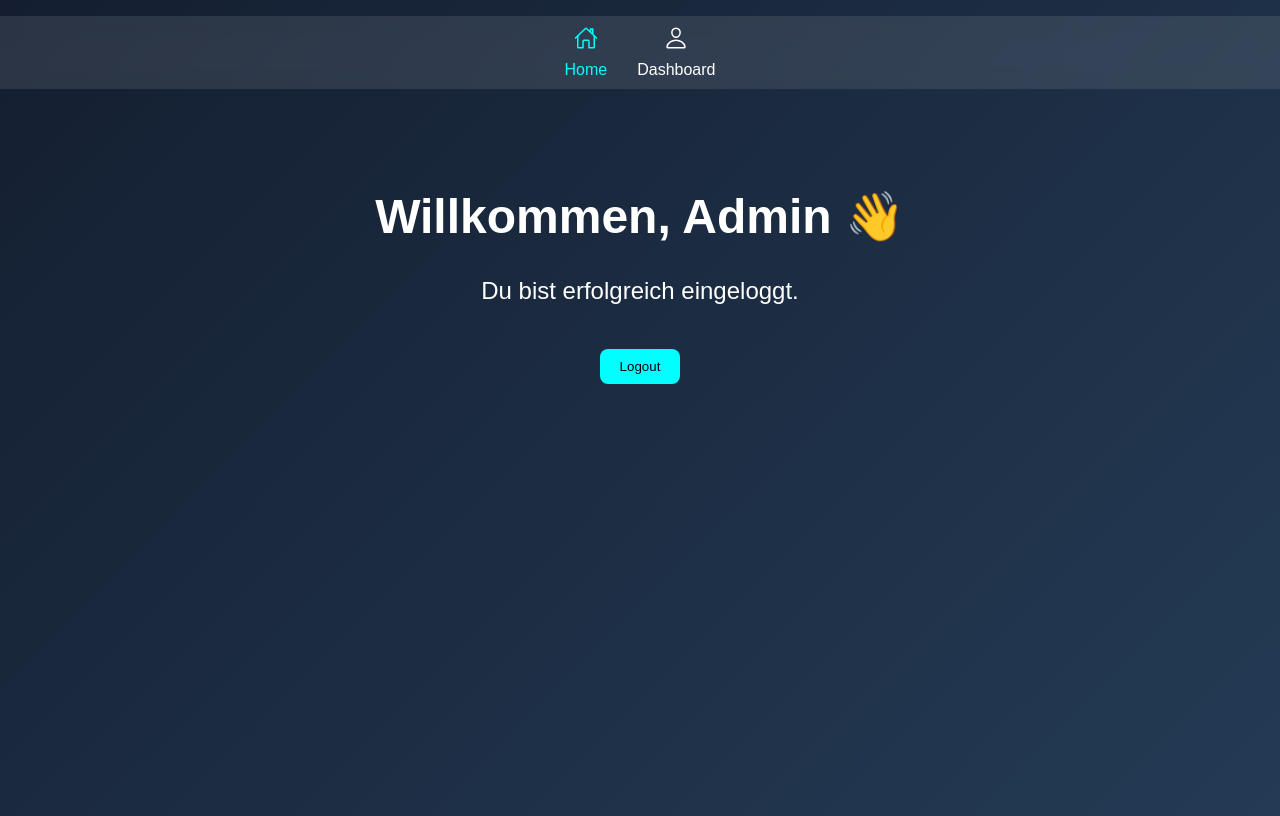
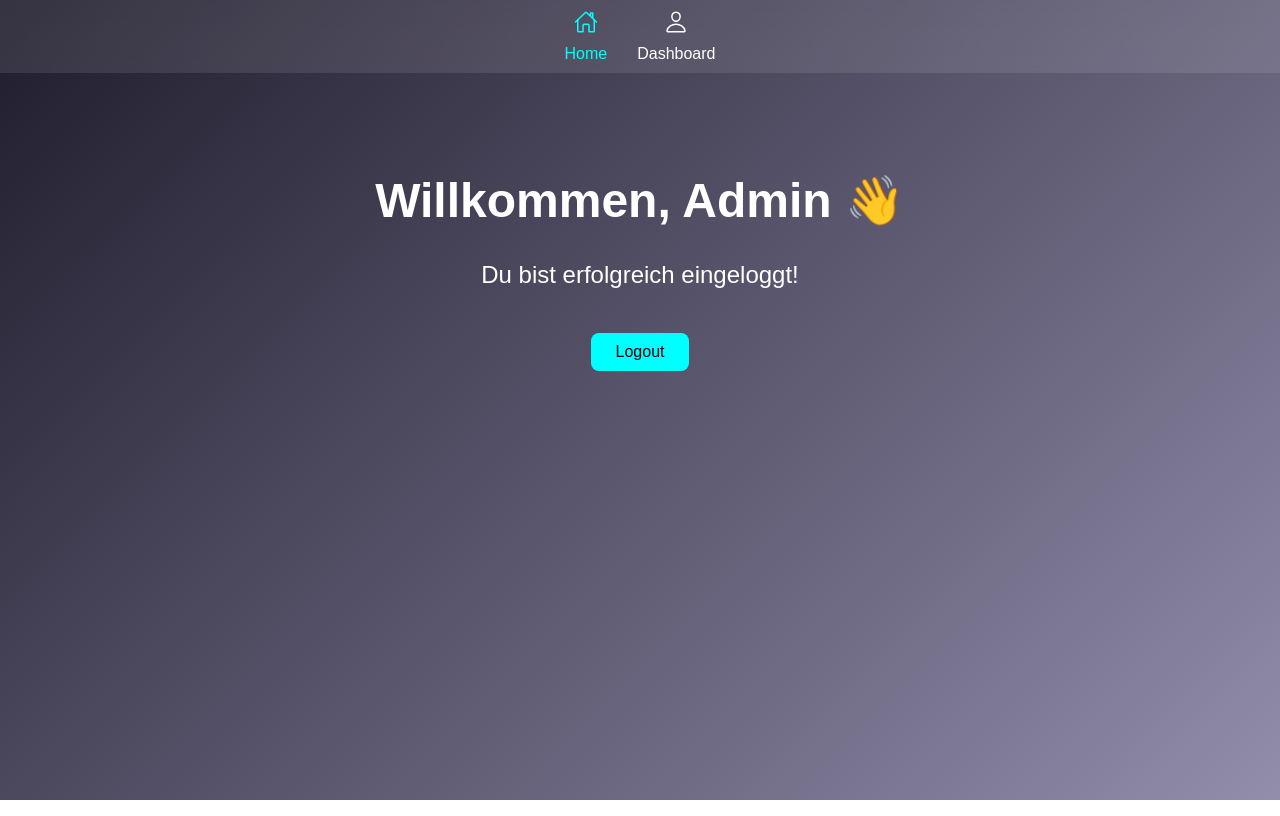
Before and after one commit to Benno192221/familiebuhl-website, a plain HTML site: page home.html in a window 1280 px wide. Drawn offline with nearby package versions, Linux system fonts and the light colour scheme; sample sign-in values are in the browser's storage.

Commit message:
Update home page title and styles for admin portal

```diff
--- a/home.html
+++ b/home.html
@@ -3,18 +3,19 @@
 <head>
   <meta charset="UTF-8" />
   <meta name="viewport" content="width=device-width, initial-scale=1.0">
-  <title>Home | Meine Website</title>
+  <title>Home | Admin Portal</title>
   <script type="module" src="https://unpkg.com/ionicons@7.1.0/dist/ionicons/ionicons.esm.js"></script>
   <script nomodule src="https://unpkg.com/ionicons@7.1.0/dist/ionicons/ionicons.js"></script>
   <style>
     body {
       margin: 0;
       font-family: 'Poppins', sans-serif;
-      background: linear-gradient(135deg, #141E30, #243B55);
+      background: linear-gradient(135deg, #1f1c2c, #928dab);
       color: #fff;
-      height: 100vh;
+      min-height: 100vh;
     }
 
+    /* Navigation */
     ul.navigation {
       list-style: none;
       display: flex;
@@ -22,6 +23,7 @@
       background: rgba(255,255,255,0.1);
       padding: 10px 0;
       backdrop-filter: blur(10px);
+      margin: 0;
     }
 
     ul.navigation li {
@@ -35,26 +37,51 @@
       display: flex;
       flex-direction: column;
       align-items: center;
-      transition: transform 0.2s;
+      transition: transform 0.2s, color 0.3s;
     }
 
     ul.navigation a:hover {
       transform: scale(1.1);
+      color: #00ffff;
     }
 
-    ul.navigation .icon {
+    .icon {
       font-size: 24px;
       margin-bottom: 5px;
     }
 
-    ul.navigation li.active a {
+    li.active a {
       color: #00ffff;
     }
 
+    /* Inhalt */
     .content {
       text-align: center;
       margin-top: 100px;
       font-size: 24px;
+      animation: fadeIn 1.2s ease;
+    }
+
+    @keyframes fadeIn {
+      from { opacity: 0; transform: translateY(20px); }
+      to { opacity: 1; transform: translateY(0); }
+    }
+
+    .logout-btn {
+      margin-top: 20px;
+      padding: 10px 25px;
+      border: none;
+      border-radius: 8px;
+      background: #00ffff;
+      color: #000;
+      font-size: 16px;
+      cursor: pointer;
+      transition: 0.3s;
+    }
+
+    .logout-btn:hover {
+      background: #00c6ff;
+      transform: scale(1.05);
     }
   </style>
 </head>
@@ -80,11 +107,12 @@
 
   <div class="content">
     <h1>Willkommen, Admin 👋</h1>
-    <p>Du bist erfolgreich eingeloggt.</p>
-    <button onclick="logout()" style="margin-top:20px; padding:10px 20px; border:none; border-radius:8px; background:#00ffff; color:#000; cursor:pointer;">Logout</button>
+    <p>Du bist erfolgreich eingeloggt!</p>
+    <button class="logout-btn" onclick="logout()">Logout</button>
   </div>
 
   <script>
+    // Login-Check
     if (localStorage.getItem("loggedIn") !== "true") {
       window.location.href = "index.html";
     }
```
